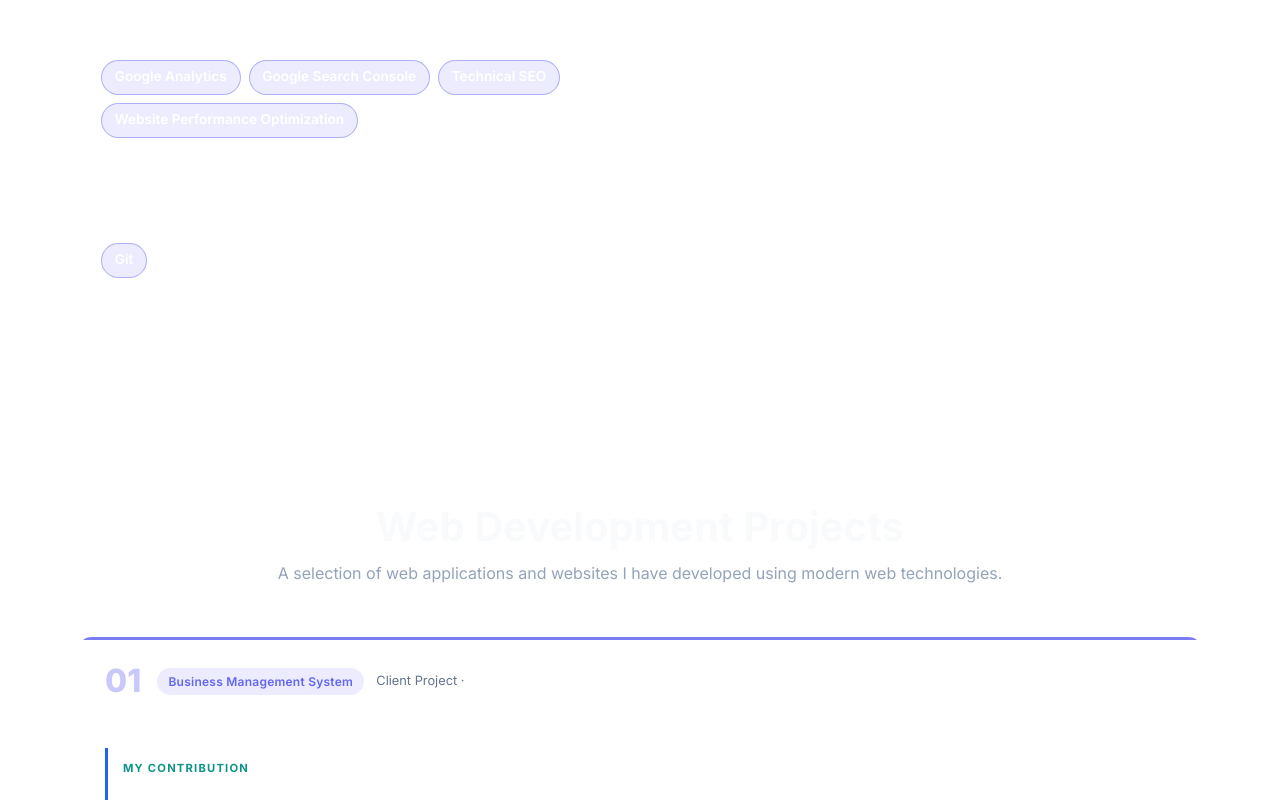
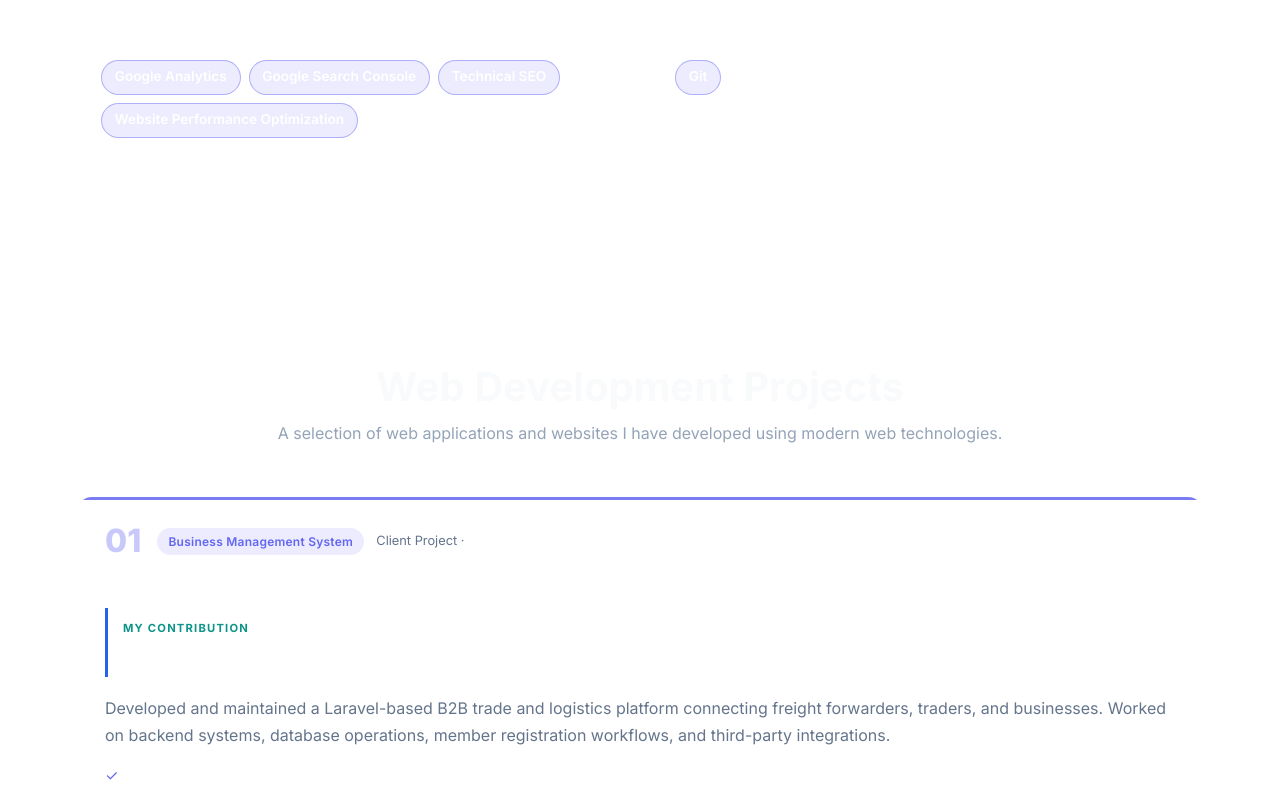
Before and after one commit to zeeyan23/my_portflio, a React (Vite) app: page / in a window 1280 px wide. Shown: the part 4221-5021 px from the top of the page. Built offline with nearby package versions, Linux system fonts and the light colour scheme.

Commit message:
updated code

```diff
--- a/src/styles/components.css
+++ b/src/styles/components.css
@@ -846,9 +846,9 @@ grid-template-columns:1fr;
 }
 
 /* last group (Familiar with) spans the full row */
-.skills-group:last-child {
+/* .skills-group:last-child {
   grid-column: 1 / -1;
-}
+} */
 
 .skills-group-title {
   margin: 0 0 1rem;
```
